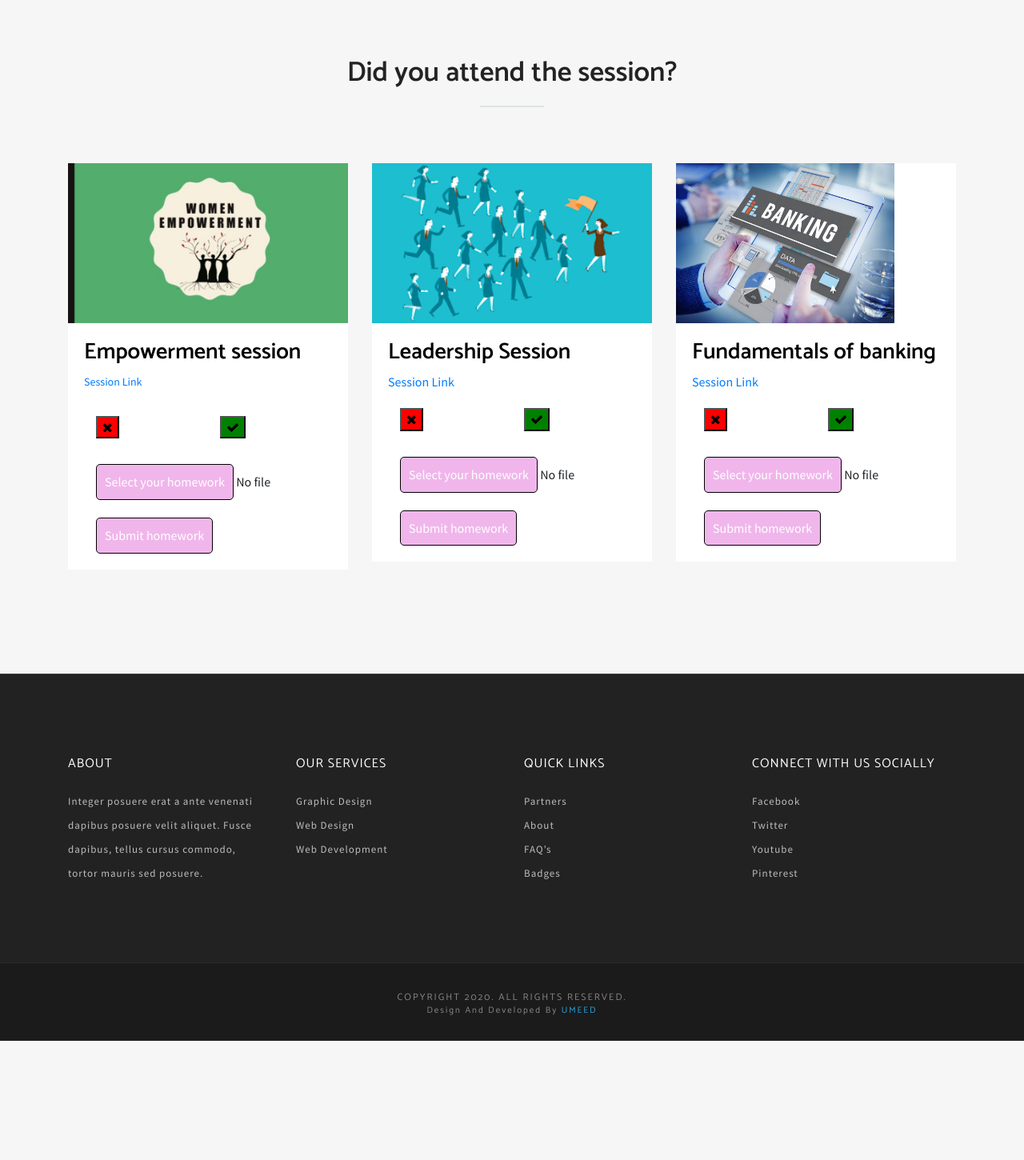
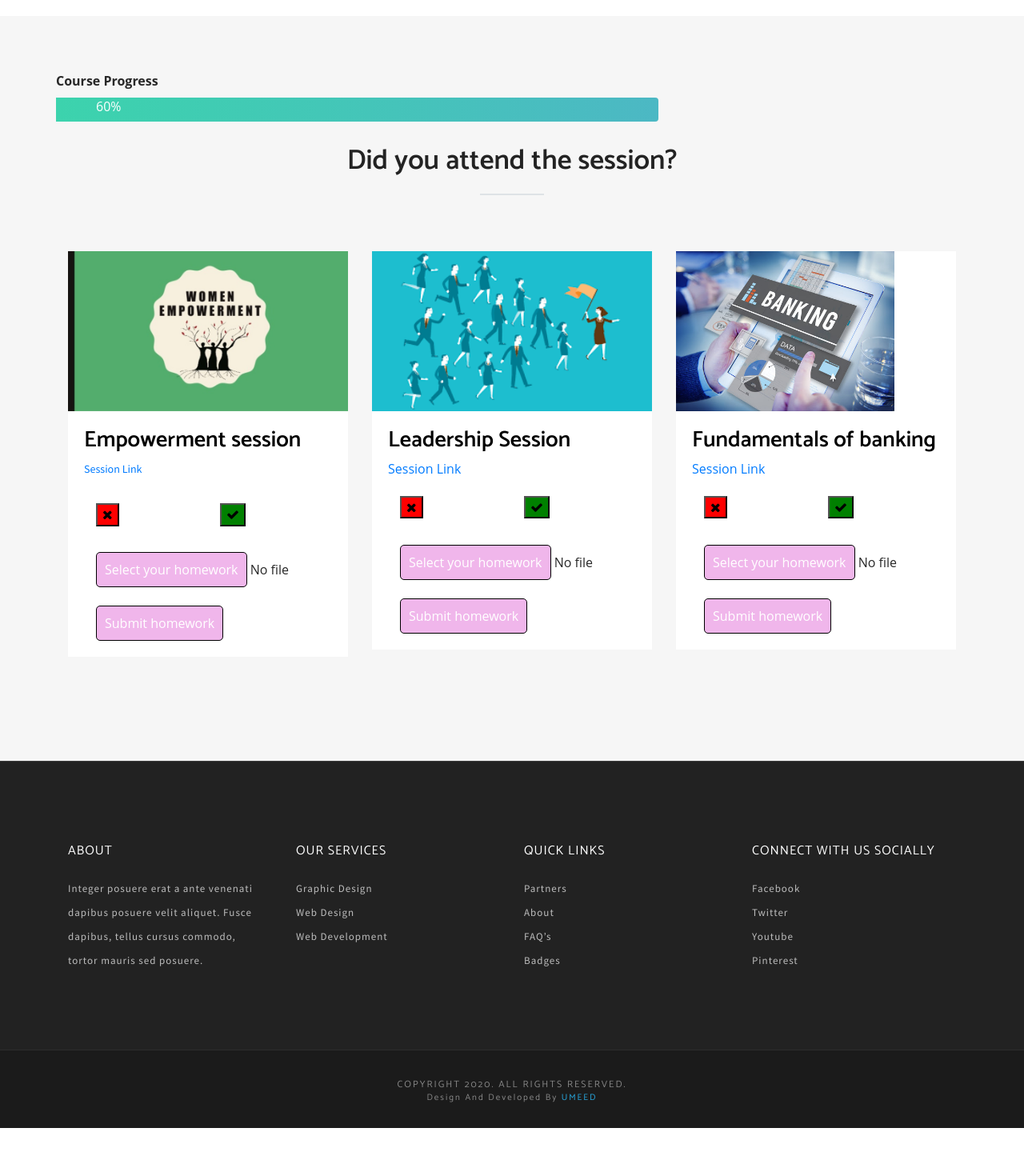
Before and after one commit to CFGIndia20/team-18, a PHP site: page /templates/learning/learning.html in a window 1280 px wide. Shown: the whole page at 80% size. Before the commit the page ends 1301 px from the top, so only its background shows below. Run offline with PHP 8.4, Linux system fonts and the light colour scheme; some libraries are stand-ins or nearby versions.

Commit message:
bar graph

```diff
--- a/templates/css/style.css
+++ b/templates/css/style.css
@@ -6,7 +6,174 @@ body {
 }
 
 
-
+@import url(https://fonts.googleapis.com/css?family=Open+Sans);
+body {
+  margin: 20px 0 40px;
+  font-family: "Open Sans", sans-serif;
+  color: #282828;
+}
+
+.skills {
+  width: 80%;
+  max-width: 960px;
+  height: 780px;
+  height: 788px;
+  margin: auto;
+  position: relative;
+}
+
+.lines {
+  height: 100%;
+  position: relative;
+}
+
+.line {
+  height: inherit;
+  width: 2px;
+  position: absolute;
+  background: rgba(238, 238, 238, 0.6);
+}
+.line.l--0 {
+  left: 0;
+}
+.line.l--25 {
+  left: 25%;
+}
+.line.l--50 {
+  left: 50%;
+}
+.line.l--75 {
+  left: 75%;
+}
+.line.l--100 {
+  left: calc(100% - 1px);
+}
+
+.line__label {
+  display: block;
+  width: 100px;
+  text-align: center;
+  position: absolute;
+  bottom: -20px;
+  right: -50px;
+}
+.line__label.title {
+  text-transform: uppercase;
+  font-weight: bold;
+}
+
+.charts {
+  width: 60%;
+  height: 100%;
+  position: absolute;
+  right: 10;
+  left: 20;
+  z-index: 10;
+}
+
+.chart:not(:first-child) {
+  margin-top: 40px;
+}
+
+.chart__title {
+  display: block;
+  margin: 0 0 10px;
+  font-weight: bold;
+  opacity: 0;
+  animation: 1s anim-lightspeed-in ease forwards;
+}
+.chart--prod .chart__title {
+  animation-delay: 3.3s;
+}
+.chart--design .chart__title {
+  animation-delay: 4.5s;
+}
+
+.chart--horiz {
+  overflow: hidden;
+}
+
+.chart__bar {
+  height: 30px;
+  margin-bottom: 10px;
+  background: linear-gradient(to left, #4cb8c4, #3cd3ad);
+  border-top-right-radius: 4px;
+  border-bottom-right-radius: 4px;
+  opacity: 0;
+  animation: 1s anim-lightspeed-in ease forwards;
+}
+.chart--dev .chart__bar:nth-of-type(11) {
+  animation-delay: 2.7s;
+}
+.chart--dev .chart__bar:nth-of-type(10) {
+  animation-delay: 2.5s;
+}
+.chart--dev .chart__bar:nth-of-type(9) {
+  animation-delay: 2.3s;
+}
+.chart--dev .chart__bar:nth-of-type(8) {
+  animation-delay: 2.1s;
+}
+.chart--dev .chart__bar:nth-of-type(7) {
+  animation-delay: 1.9s;
+}
+.chart--dev .chart__bar:nth-of-type(6) {
+  animation-delay: 1.7s;
+}
+.chart--dev .chart__bar:nth-of-type(5) {
+  animation-delay: 1.5s;
+}
+.chart--dev .chart__bar:nth-of-type(4) {
+  animation-delay: 1.3s;
+}
+.chart--dev .chart__bar:nth-of-type(3) {
+  animation-delay: 1.1s;
+}
+.chart--dev .chart__bar:nth-of-type(2) {
+  animation-delay: 0.9s;
+}
+.chart--dev .chart__bar:nth-of-type(1) {
+  animation-delay: 0.7s;
+}
+.chart--prod .chart__bar:nth-of-type(2) {
+  animation-delay: 4.2s;
+}
+.chart--prod .chart__bar:nth-of-type(1) {
+  animation-delay: 4s;
+}
+.chart--design .chart__bar:nth-of-type(4) {
+  animation-delay: 5.8s;
+}
+.chart--design .chart__bar:nth-of-type(3) {
+  animation-delay: 5.6s;
+}
+.chart--design .chart__bar:nth-of-type(2) {
+  animation-delay: 5.4s;
+}
+.chart--design .chart__bar:nth-of-type(1) {
+  animation-delay: 5.2s;
+}
+
+.chart__label {
+  padding-left: 50px;
+  line-height: 10px;
+  color: white;
+}
+
+@keyframes anim-lightspeed-in {
+  0% {
+    transform: translateX(-200%);
+    opacity: 1;
+  }
+  100% {
+    transform: translateX(0);
+    opacity: 1;
+  }
+}
+
+#progressBar{
+  height: 20px;
+}
 
 #custom-button {
   padding: 10px;
--- a/templates/learning/learning.html
+++ b/templates/learning/learning.html
@@ -50,8 +50,35 @@ Fixed Navigation
 </header>
 
 
+
 <section class="blog" id="blog">
 	<div class="container">
+
+        <div class="row">
+
+                <div id="progressBar" class="charts">
+                    <div class="chart chart--dev">
+                      <span class="chart__title">Course Progress</span>
+                      <ul class="chart--horiz">
+                        <li class="chart__bar" style="width: 98%;">
+                          <span class="chart__label">
+                            60%
+                          </span>
+                        </li>
+
+                      </ul>
+                    </div>
+
+            </div>
+
+
+
+
+
+                </div>
+
+                <br/><br/> <br/><br/>
+
 		<div class="row">
 
 			<!-- section title -->
```
